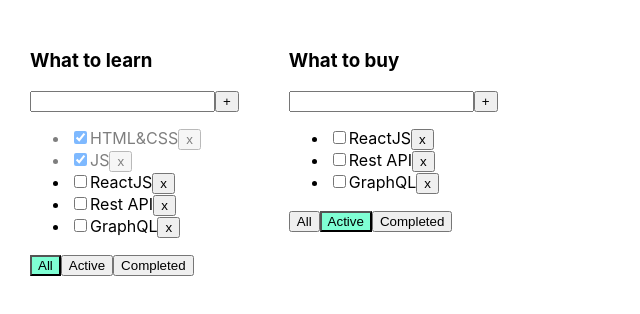
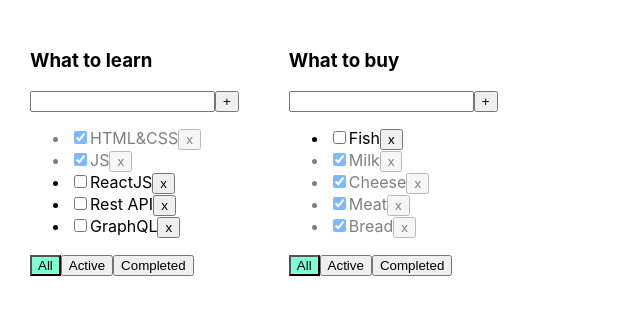
Before and after one commit to WhiteQuennAnn/todolist_01, a React (Create React App) app: page / in a window 1280 px wide. Shown: the top 314 px of the page, without its empty margins (0-640 px from the left). Built offline with nearby package versions, Linux system fonts and the light colour scheme.

Commit message:
lesson 5

```diff
--- a/src/App.tsx
+++ b/src/App.tsx
@@ -12,70 +12,98 @@ export type TodolistsType = {
 }
 
 function App() {
+    let todolistId1 = v1()
+    let todolistId2 = v1()
 
     let [todolists, setTodolists] = useState<Array<TodolistsType>>([
-        {id: v1(), title: 'What to learn', filter: 'all'},
-        {id: v1(), title: 'What to buy', filter: 'active'},
+        {id: todolistId1, title: 'What to learn', filter: 'all'},
+        {id: todolistId2, title: 'What to buy', filter: 'all'},
     ])
 
-
-    let [tasks, setTasks] = useState([
+    let [tasksObj, setTasksObj] = useState({
+        [todolistId1]: [
             {id: v1(), title: "HTML&CSS", isDone: true},
             {id: v1(), title: "JS", isDone: true},
             {id: v1(), title: "ReactJS", isDone: false},
             {id: v1(), title: "Rest API", isDone: false},
             {id: v1(), title: "GraphQL", isDone: false},
-    ]);
+        ],
+
+        [todolistId2]: [
+            {id: v1(), title: "Fish", isDone: false},
+            {id: v1(), title: "Milk", isDone: true},
+            {id: v1(), title: "Cheese", isDone: true},
+            {id: v1(), title: "Meat", isDone: true},
+            {id: v1(), title: "Bread", isDone: true},
+        ]
+    })
+    // let [todolists, setTodolists] = useState<Array<TodolistsType>>([
+    //     {id: v1(), title: 'What to learn', filter: 'all'},
+    //     {id: v1(), title: 'What to buy', filter: 'active'},
+    // ])
+    //
+    //
+    // let [tasks, setTasks] = useState([
+    //     {id: v1(), title: "HTML&CSS", isDone: true},
+    //     {id: v1(), title: "JS", isDone: true},
+    //     {id: v1(), title: "ReactJS", isDone: false},
+    //     {id: v1(), title: "Rest API", isDone: false},
+    //     {id: v1(), title: "GraphQL", isDone: false},
+    // ]);
 
     // let [filter, setFilter] = useState<FilterValuesType>("all");
 
-    function removeTask(id: string) {
-        let filteredTasks = tasks.filter(t => t.id != id);
-        setTasks(filteredTasks);
+    function removeTask(todolistId: string, taskId: string) {
+        //     let filteredTasks = tasks.filter(t => t.id != id);
+        //     setTasks(filteredTasks);
+        setTasksObj({...tasksObj, [todolistId]: tasksObj[todolistId].filter(t => t.id !== taskId)})
     }
 
     function addTask(title: string) {
-        let task = {id: v1(), title: title, isDone: false};
-        let newTasks = [task, ...tasks];
-        setTasks(newTasks);
+        // let task = {id: v1(), title: title, isDone: false};
+        // let newTasks = [task, ...tasks];
+        // setTasks(newTasks);
     }
 
     function changeStatus(taskId: string, isDone: boolean) {
-        let task = tasks.find(t => t.id === taskId);
-        if (task) {
-            task.isDone = isDone;
+        // let task = tasks.find(t => t.id === taskId);
+        // if (task) {
+        //     task.isDone = isDone;
+        // }
+        //
+        // setTasks([...tasks]);
     }
 
-        setTasks([...tasks]);
-    }
-
-    function changeFilter( todolistId: string, value: FilterValuesType) {
+    function changeFilter(todolistId: string, filterValue: FilterValuesType) {
+        console.log(todolistId)
+        setTodolists(todolists.map(el => el.id === todolistId ? {...el, filter: filterValue} : el))
         // setFilter(value);
     }
 
     return (
         <div className="App">
-            {todolists.map(el=>{
-                let tasksForTodolist = tasks;
+            {todolists.map(tl => {
+                let allTodolistTasks = tasksObj[tl.id];
+                let tasksForTodolist = allTodolistTasks;
 
-                if (el.filter === "active") {
-                    tasksForTodolist = tasks.filter(t => t.isDone === false);
+                if (tl.filter === "active") {
+                    tasksForTodolist = allTodolistTasks.filter(t => t.isDone === false);
                 }
-                if (el.filter === "completed") {
-                    tasksForTodolist = tasks.filter(t => t.isDone === true);
+                if (tl.filter === "completed") {
+                    tasksForTodolist = allTodolistTasks.filter(t => t.isDone === true);
                 }
 
                 return (
                     <Todolist
-                        key={el.id}
-                        todolistId={el.id}
-                        title={el.title}
+                        key={tl.id}
+                        todolistId={tl.id}
+                        title={tl.title}
                         tasks={tasksForTodolist}
                         removeTask={removeTask}
                         changeFilter={changeFilter}
                         addTask={addTask}
                         changeTaskStatus={changeStatus}
-                              filter={el.filter}
+                        filter={tl.filter}
                     />
                 )
             })}
--- a/src/Todolist.tsx
+++ b/src/Todolist.tsx
@@ -11,8 +11,8 @@ type PropsType = {
     todolistId: string
     title: string
     tasks: Array<TaskType>
-    removeTask: (taskId: string) => void
-    changeFilter: (todolistId: string, value: FilterValuesType) => void
+    removeTask: (todolistId: string, taskId: string) => void
+    changeFilter: (todolistId: string, filterValue: FilterValuesType) => void
     addTask: (title: string) => void
     changeTaskStatus: ( taskId: string, isDone: boolean) => void
     filter: FilterValuesType
@@ -62,7 +62,7 @@ export function Todolist(props: PropsType) {
         <ul>
             {
                 props.tasks.map(t => {
-                    const onClickHandler = () => props.removeTask(t.id)
+                    const onClickHandler = () => props.removeTask(props.todolistId, t.id)
                     const onChangeHandler = (e: ChangeEvent<HTMLInputElement>) => {
                         props.changeTaskStatus(t.id, e.currentTarget.checked);
                     }
```
Lines whose indentation alone changed are shown as unchanged.
